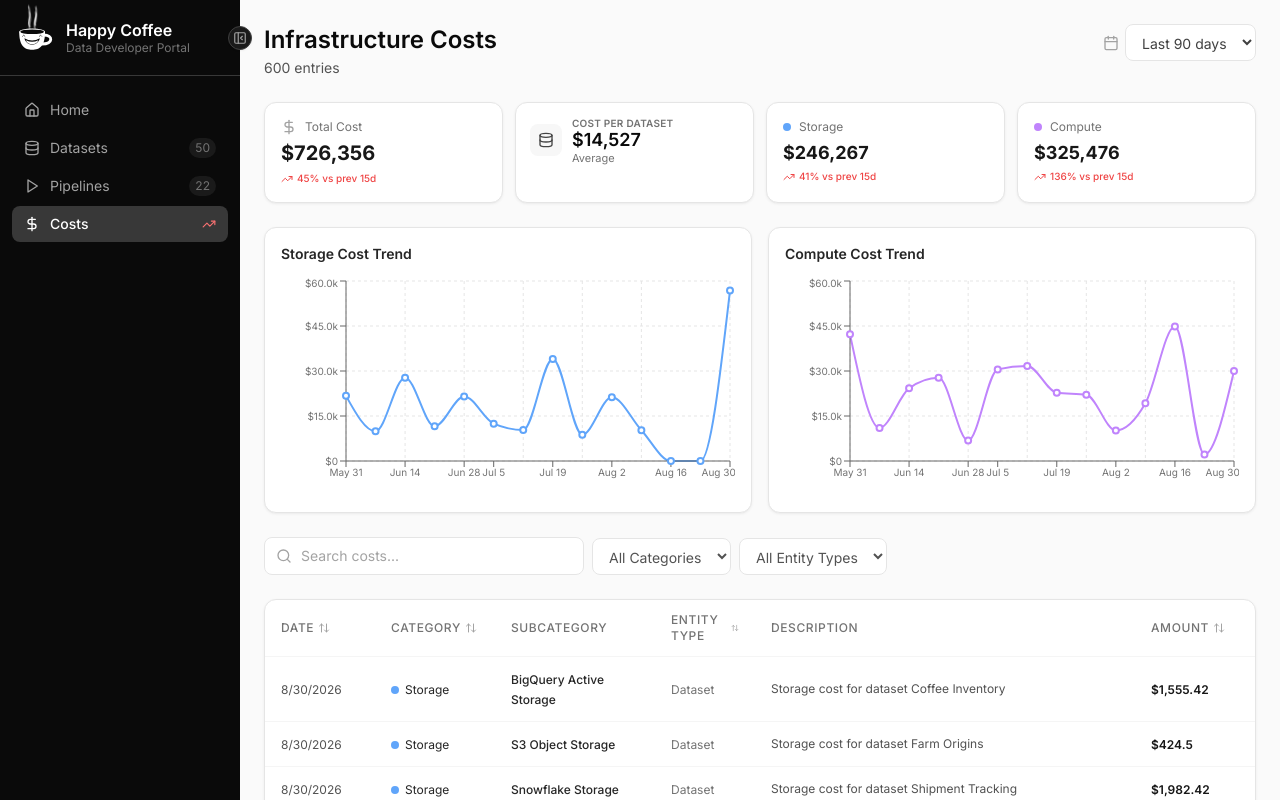
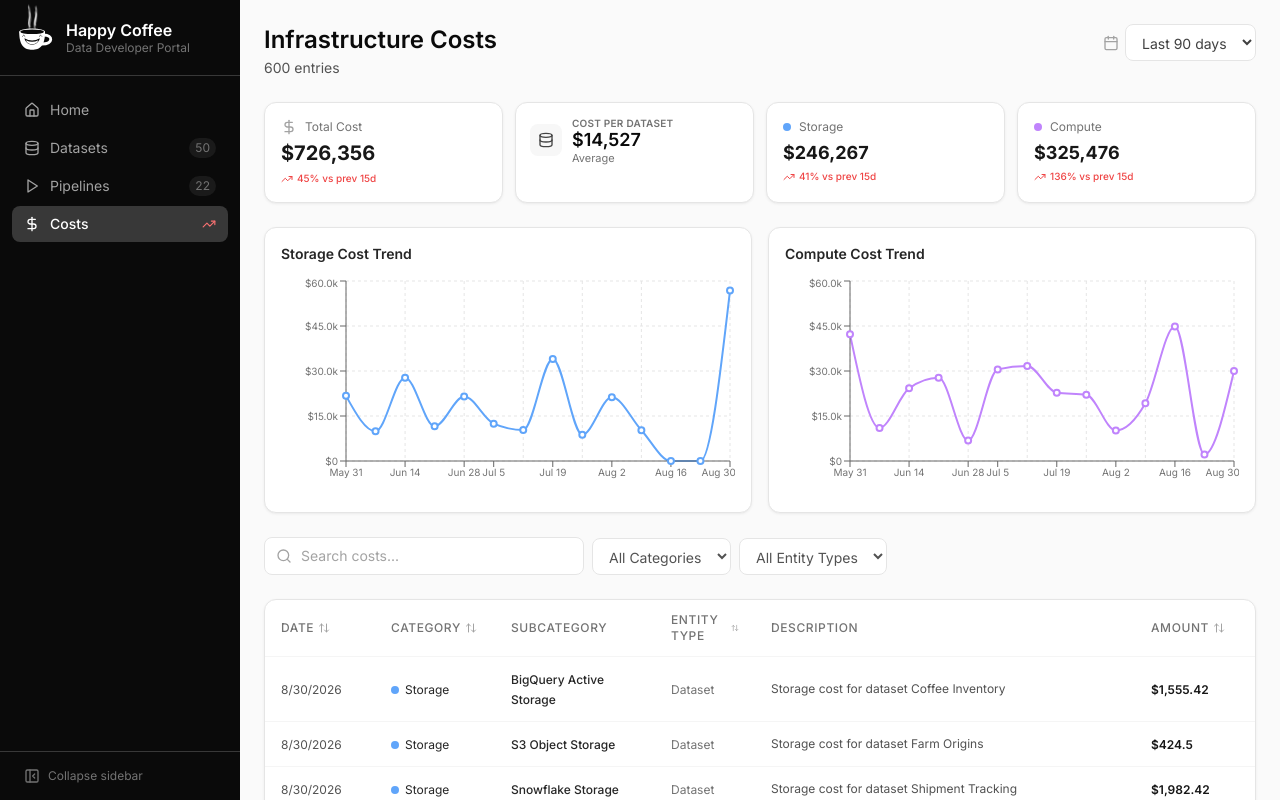
Before and after one commit to hugozanini/webmcp-happy-coffee, a React (Vite) app: page /costs in a window 1280 px wide. Built offline with nearby package versions, Linux system fonts and the light colour scheme.

Commit message:
fix: place sidebar collapse control in rail footer

```diff
--- a/src/components/layout/Sidebar.tsx
+++ b/src/components/layout/Sidebar.tsx
@@ -52,7 +52,7 @@ export function Sidebar() {
         collapsed ? 'w-16' : 'w-16 lg:w-60',
       )}
     >
-      <div className={clsx('relative py-5 border-b border-brand-800', collapsed ? 'px-3' : 'px-3 lg:px-4')}>
+      <div className={clsx('py-5 border-b border-brand-800', collapsed ? 'px-3' : 'px-3 lg:px-4')}>
         <Link
           to="/"
           title="Happy Coffee home"
@@ -65,14 +65,6 @@ export function Sidebar() {
             <p className="text-xs text-cream-500 leading-tight">Data Developer Portal</p>
           </div>
         </Link>
-        <button
-          type="button"
-          onClick={() => setCollapsed((value) => !value)}
-          aria-label={collapsed ? 'Expand navigation' : 'Collapse navigation'}
-          className="hidden lg:flex absolute -right-3 top-1/2 -translate-y-1/2 w-6 h-6 items-center justify-center rounded-full border border-cream-700 bg-brand-900 text-cream-400 shadow-sm hover:text-white hover:border-cream-500 transition-colors"
-        >
-          {collapsed ? <PanelLeftOpen className="w-3.5 h-3.5" /> : <PanelLeftClose className="w-3.5 h-3.5" />}
-        </button>
       </div>
 
       <nav className={clsx('flex-1 py-4 space-y-0.5 overflow-y-auto scrollbar-thin', collapsed ? 'px-2' : 'px-2 lg:px-3')}>
@@ -117,6 +109,22 @@ export function Sidebar() {
           );
         })}
       </nav>
+
+      <div className={clsx('hidden lg:block border-t border-brand-800 p-2', collapsed ? 'px-2' : 'px-3')}>
+        <button
+          type="button"
+          onClick={() => setCollapsed((value) => !value)}
+          aria-label={collapsed ? 'Expand navigation' : 'Collapse navigation'}
+          title={collapsed ? 'Expand navigation' : 'Collapse navigation'}
+          className={clsx(
+            'w-full flex items-center rounded-lg px-3 py-2 text-xs text-cream-500 hover:bg-brand-900 hover:text-cream-200 transition-colors',
+            collapsed ? 'justify-center' : 'justify-start gap-2'
+          )}
+        >
+          {collapsed ? <PanelLeftOpen className="w-4 h-4" /> : <PanelLeftClose className="w-4 h-4" />}
+          <span className={clsx(collapsed && 'hidden')}>{collapsed ? 'Expand navigation' : 'Collapse sidebar'}</span>
+        </button>
+      </div>
     </aside>
   );
 }
```
